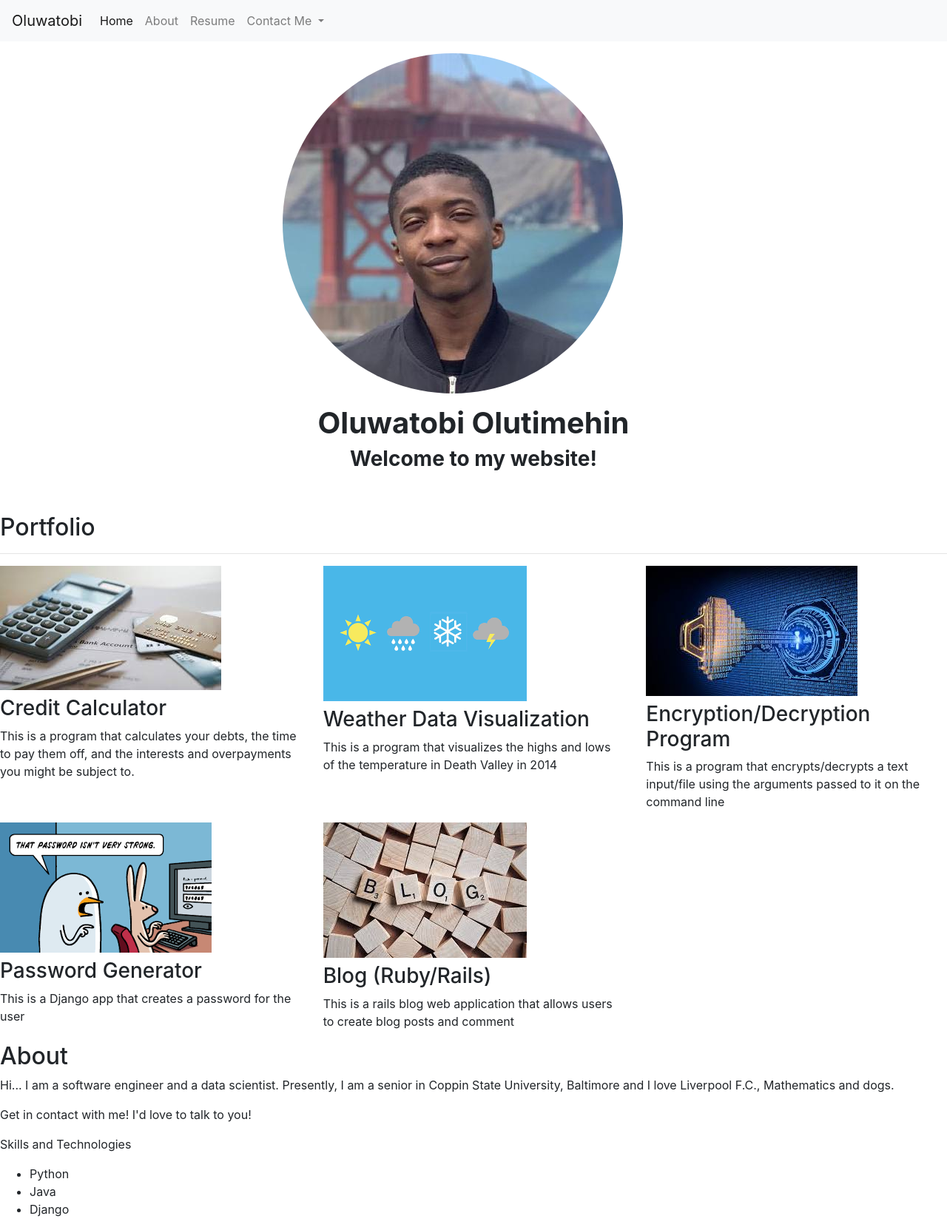
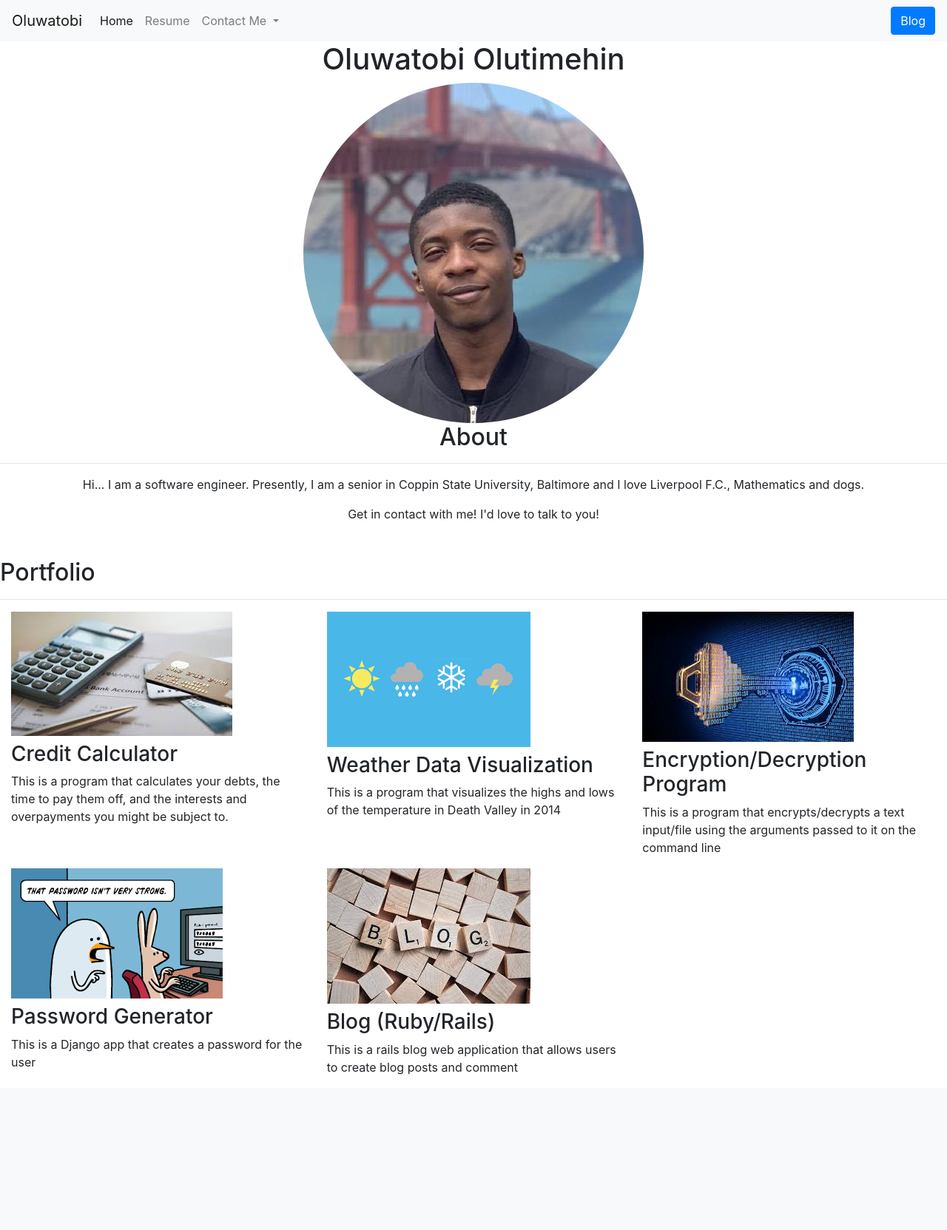
Before and after one commit to tobbytimmy/personal_portfolio, a Django app: page / in a window 1280 px wide. Shown: the whole page at 74% size. After the commit the page ends 1453 px from the top, so only its background shows below. Run offline with Django 3.2, Linux system fonts and the light colour scheme; data comes from the database, SQL or seed files in the repository; both versions use the stored data as it was after the commit; some libraries are stand-ins or nearby versions.

Commit message:
Fixed alignment

```diff
--- a/blog/views.py
+++ b/blog/views.py
@@ -7,8 +7,8 @@ from .models import Blog
 
 
 def all_blogs(request):
-    blogs = Blog.objects.all().order_by('-date')
-    return render(request, "blog/all_blogs.html", {"Blogs": blogs})
+    Blogs = Blog.objects.all().order_by('-date')
+    return render(request, "blog/all_blogs.html", {"Blogs": Blogs})
 
 def detail(request, blog_id):
     blog = get_object_or_404(Blog, pk=blog_id)
--- a/portfolio/templates/portfolio/base.html
+++ b/portfolio/templates/portfolio/base.html
@@ -24,10 +24,7 @@
               <a class="nav-link" href="{% url 'home' %}">Home <span class="sr-only">(current)</span></a>
             </li>
             <li class="nav-item">
-              <a class="nav-link" href="{% url 'home' %}#About">About</a>
-            </li>
-            <li class="nav-item">
-                <a class="nav-link" href="{% static 'portfolio/OluwatobiOlutimehinResume2021.pdf' %}">Resume</a>
+                <a class="nav-link" target ="_blank" href="{% static 'portfolio/OluwatobiOlutimehinResume2021.pdf' %}">Resume</a>
               </li>
             <li class="nav-item dropdown">
               <a class="nav-link dropdown-toggle" href="#" id="navbarDropdown" role="button" data-toggle="dropdown" aria-haspopup="true" aria-expanded="false">
@@ -39,6 +36,7 @@
                 <a class="dropdown-item" href="mailto:oluwatobiolutimehin@gmail.com">Email Me</a>
               </div>
             </li>
+          </div><a role="button" href="{% url 'blog:all_blogs' %}" class="btn btn-primary">Blog</a></div>
           </ul>
         </div>
       </nav>
--- a/portfolio/templates/portfolio/home.html
+++ b/portfolio/templates/portfolio/home.html
@@ -1,24 +1,31 @@
+<style>
+  .img-container {
+    text-align: center;
+  }
+
+</style>
 {% extends "portfolio/base.html" %}
 
 {% load static %}
 
 {% block content %}
 
-<div class="row justify-content-center my-3">
-  <div class="col-5">
-    <img src="{% static 'portfolio/nicePic.jpg' %}" class="img-fluid" style="border-radius: 50%;">
+
+
+<div class="img-container">
+  <h1>Oluwatobi Olutimehin</h1>
+<img src="{% static 'portfolio/nicePic.jpg' %}" style="border-radius: 50%;" class="img-fluid">
+<br>
+<h2 id="About">About</h2>
+<hr>
+<p>Hi... I am a software engineer. Presently, I am a
+  senior in Coppin State University, Baltimore and I love Liverpool F.C., Mathematics and dogs.
+</p>
+<p>Get in contact with me! I'd love to talk to you!</p>
 </div>
-</div>
-
-<div class="row justify-content-center mb-3">
-  <div class="col-md-9 text-center">
-    <h1 id="hometext" class="font-weight-bold">Oluwatobi Olutimehin</h1>
-    <h3 id="hometext" class="font-weight-bold">Welcome to my website!</h3>
-  </div>
-</div>
-
 <h2 class="mt-5">Portfolio</h2>
 <hr>
+<div class="container-fluid">
   <div class="row">
     {% for project in projects %}
     <div class="col-lg-4 col-md-6">
@@ -38,18 +45,11 @@
     {% endfor %}
   </div>
 
-<div>
-    <h2 class="About" id="About">About</h2>
-    <p>Hi... I am a software engineer and a data scientist. Presently, I am a
-      senior in Coppin State University, Baltimore and I love Liverpool F.C., Mathematics and dogs.
-    </p>
-    <p>Get in contact with me! I'd love to talk to you!</p>
-    <p>Skills and Technologies</p>
-    <ul>
-      <li>Python</li>
-      <li>Java</li>
-      <li>Django</li>
-    </ul>
 </div>
 
+
+
+
+
+
 {% endblock %}
```
Also changed, not shown: blog/templates/blog/all_blogs.html (+16 -6 lines), blog/templates/blog/detail.html (+7 -3 lines), portfolio/templates/portfolio/index.html (added, +31 -0 lines), db.sqlite3. Lines whose indentation alone changed are shown as unchanged.
